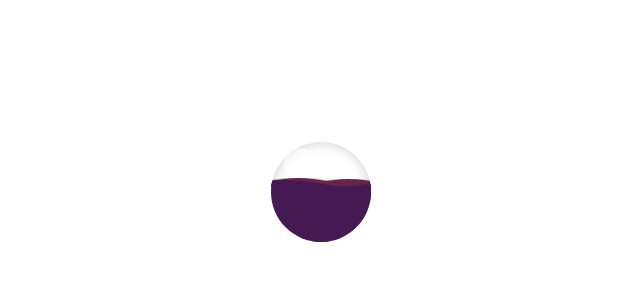
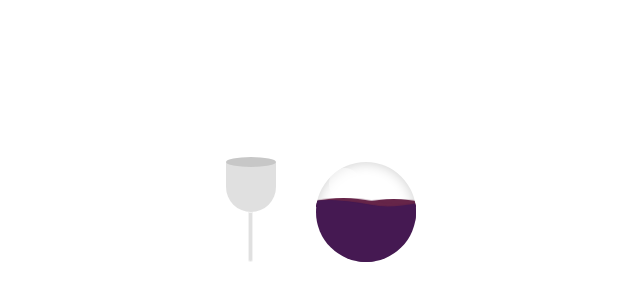
Before and after one commit to stefanoturcarelli/gowine-css, a plain HTML site: page index.html in a window 1280 px wide. Shown: the part 208-508 px from the top of the page, without its empty margins (319-959 px from the left). Drawn offline with Linux system fonts and the light colour scheme.

Commit message:
Update index.html

```diff
--- a/index.html
+++ b/index.html
@@ -9,7 +9,20 @@
 </head>
 
 <body>
+	<!-- Big container -->
 	<div class="container flex">
+		<!-- Wine Glass -->
+		<section>
+			<div class="wine-glass-container">
+				<div class="wine-glass">
+					<div class="base"></div>
+					<div class="wine"></div>
+					<div class="stem"></div>
+				</div>
+			</div>
+		</section>
+		<!-- Glass Sphere -->
+		<section>
 			<div class="glass-sphere-container">
 				<div class="glass-sphere-1">
 					<svg class="editorial" xmlns="http://www.w3.org/2000/svg" xmlns:xlink="http://www.w3.org/1999/xlink"
@@ -37,6 +50,7 @@
 					</svg>
 				</div>
 			</div>
+		</section>
 	</div>
 </body>
 
```
Lines whose indentation alone changed are shown as unchanged.
